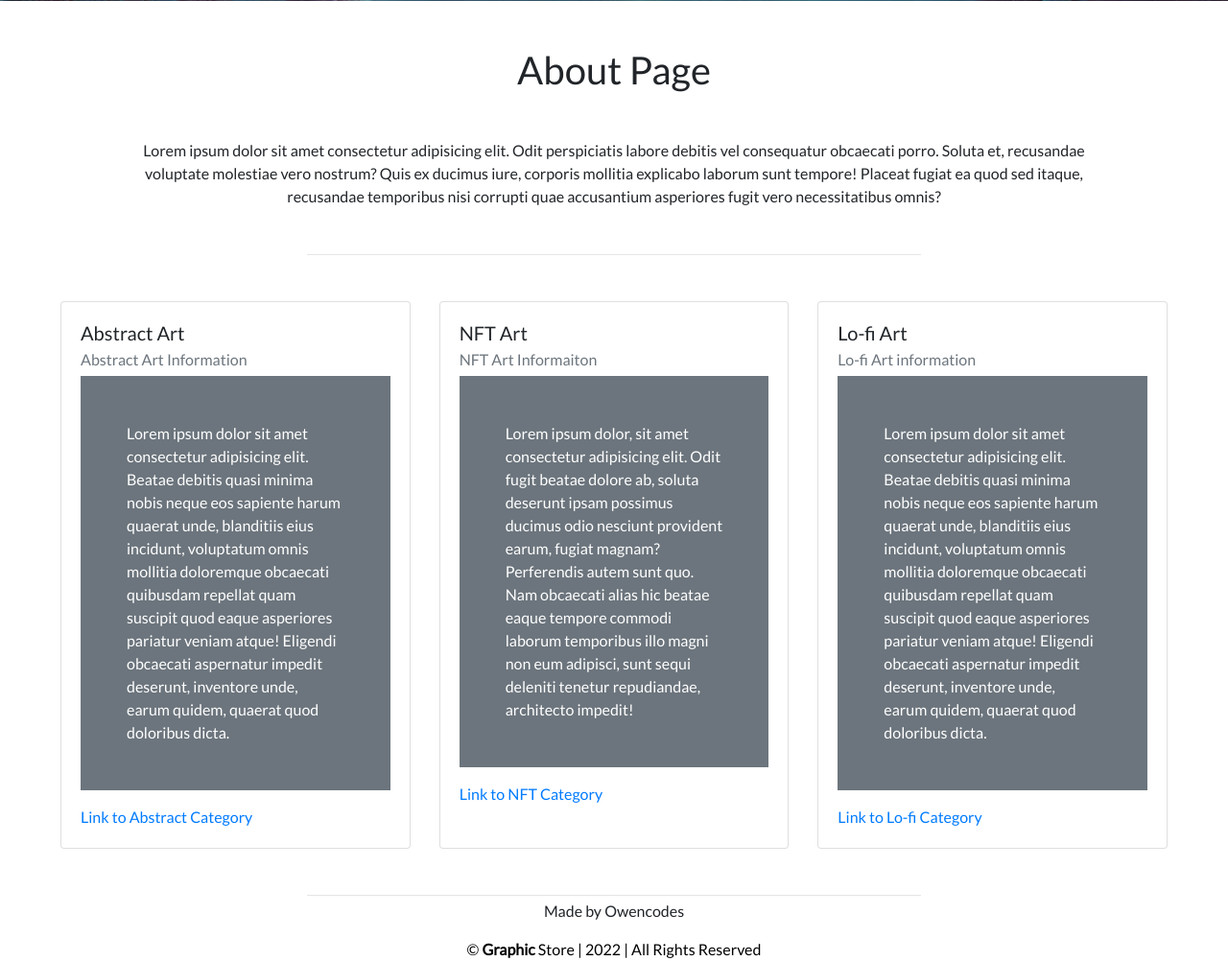
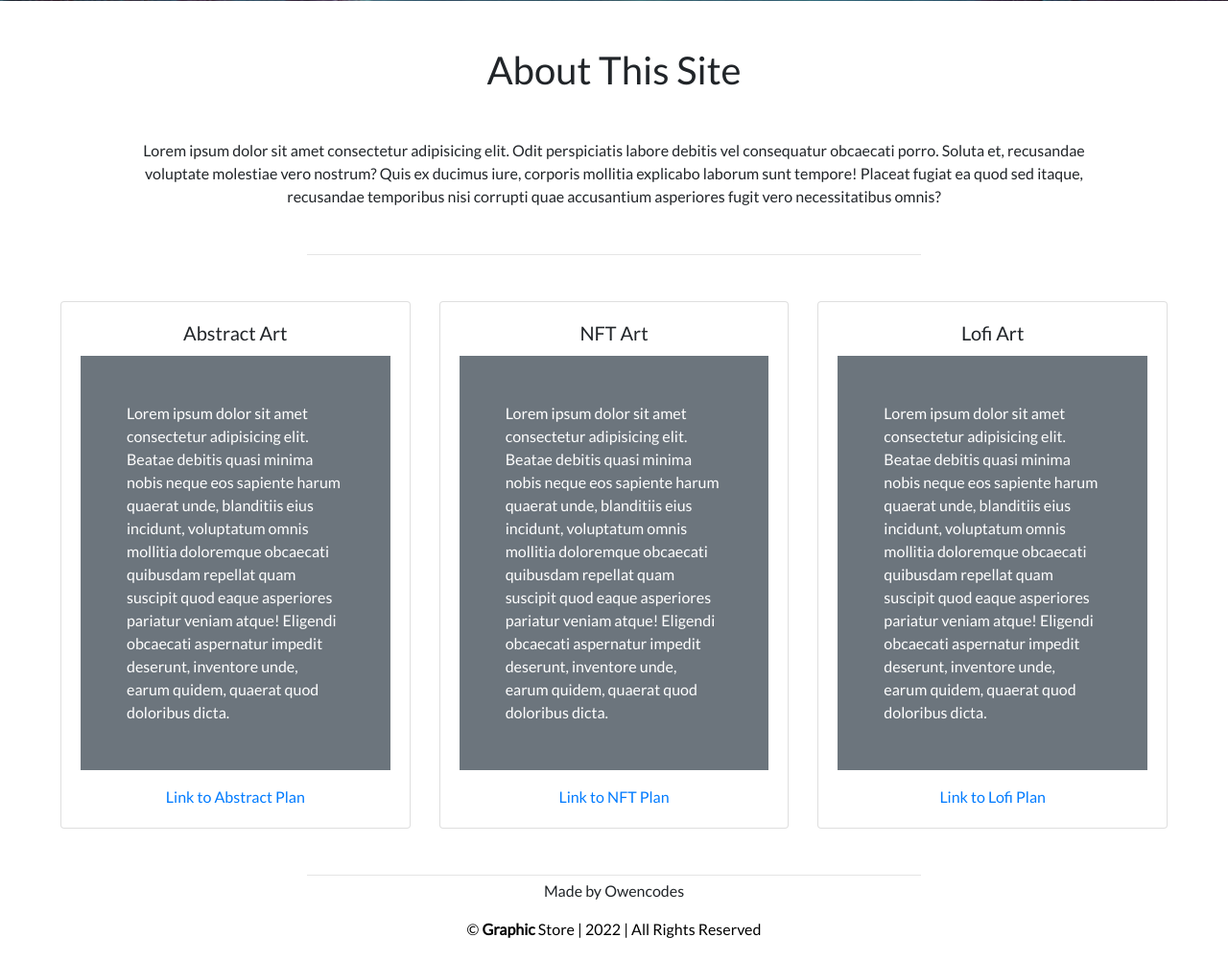
Before and after one commit to Code-Institute-Submissions/p5-graphicstore, a Django app: page /about/ in a window 1280 px wide. Shown: the part 803-1805 px from the top of the page at 96% size. After the commit the page ends 1781 px from the top, so only its background shows below. Run offline with Django 3.2, Linux system fonts and the light colour scheme; some libraries are stand-ins or nearby versions.

Commit message:
Fixed About page content

```diff
--- a/home/templates/home/about.html
+++ b/home/templates/home/about.html
@@ -30,37 +30,47 @@
         wrap: true
         })
       </script>
-       <h1 class="text-center my-5">About Page</h1>
+       <h1 class="text-center my-5">About This Site</h1>
        <div class="text-center container my-5">
         <p>Lorem ipsum dolor sit amet consectetur adipisicing elit. Odit perspiciatis labore debitis vel consequatur obcaecati porro. Soluta et, recusandae voluptate molestiae vero nostrum? Quis ex ducimus iure, corporis mollitia explicabo laborum sunt tempore! Placeat fugiat ea quod sed itaque, recusandae temporibus nisi corrupti quae accusantium asperiores fugit vero necessitatibus omnis?</p>
        </div>
        <hr class="w-50 mb-1">
        <div class="card-deck my-5 mx-5">
-          <div class="card" style="width: 18rem;">
-            <div class="card-body">
+        <div class="card">
+          <div class="card-body">
+            <div class="text-center">
               <h5 class="card-title">Abstract Art</h5>
-              <h6 class="card-subtitle mb-2 text-muted">Abstract Art Information</h6>
-              <p class="card-text bg-secondary text-white px-5 py-5">Lorem ipsum dolor sit amet consectetur adipisicing elit. Beatae debitis quasi minima nobis neque eos sapiente harum quaerat unde, blanditiis eius incidunt, voluptatum omnis mollitia doloremque obcaecati quibusdam repellat quam suscipit quod eaque asperiores pariatur veniam atque! Eligendi obcaecati aspernatur impedit deserunt, inventore unde, earum quidem, quaerat quod doloribus dicta.</p>
-              <a href="#" class="card-link">Link to Abstract Category</a>
+            </div>
+            <p class="card-text bg-secondary text-white px-5 py-5">Lorem ipsum dolor sit amet consectetur adipisicing elit. Beatae debitis quasi minima nobis neque eos sapiente harum quaerat unde, blanditiis eius incidunt, voluptatum omnis mollitia doloremque obcaecati quibusdam repellat quam suscipit quod eaque asperiores pariatur veniam atque! Eligendi obcaecati aspernatur impedit deserunt, inventore unde, earum quidem, quaerat quod doloribus dicta.</p>
+            <div class="text-center">
+              <a href="#" class="card-link">Link to Abstract Plan</a>
             </div>
           </div>
-          <div class="card" style="width: 18rem;">
-            <div class="card-body">
+        </div>
+        <div class="card">
+          <div class="card-body">
+            <div class="text-center">
               <h5 class="card-title">NFT Art</h5>
-              <h6 class="card-subtitle mb-2 text-muted">NFT Art Informaiton</h6>
-              <p class="card-text bg-secondary text-white px-5 py-5">Lorem ipsum dolor, sit amet consectetur adipisicing elit. Odit fugit beatae dolore ab, soluta deserunt ipsam possimus ducimus odio nesciunt provident earum, fugiat magnam? Perferendis autem sunt quo. Nam obcaecati alias hic beatae eaque tempore commodi laborum temporibus illo magni non eum adipisci, sunt sequi deleniti tenetur repudiandae, architecto impedit!</p>
-              <a href="#" class="card-link">Link to NFT Category</a>
+            </div>
+            <p class="card-text bg-secondary text-white px-5 py-5">Lorem ipsum dolor sit amet consectetur adipisicing elit. Beatae debitis quasi minima nobis neque eos sapiente harum quaerat unde, blanditiis eius incidunt, voluptatum omnis mollitia doloremque obcaecati quibusdam repellat quam suscipit quod eaque asperiores pariatur veniam atque! Eligendi obcaecati aspernatur impedit deserunt, inventore unde, earum quidem, quaerat quod doloribus dicta.</p>
+            <div class="text-center">
+              <a href="#" class="card-link">Link to NFT Plan</a>
             </div>
           </div>
-          <div class="card" style="width: 18rem;">
-            <div class="card-body">
-              <h5 class="card-title">Lo-fi Art</h5>
-              <h6 class="card-subtitle mb-2 text-muted">Lo-fi Art information</h6>
-              <p class="card-text bg-secondary text-white px-5 py-5">Lorem ipsum dolor sit amet consectetur adipisicing elit. Beatae debitis quasi minima nobis neque eos sapiente harum quaerat unde, blanditiis eius incidunt, voluptatum omnis mollitia doloremque obcaecati quibusdam repellat quam suscipit quod eaque asperiores pariatur veniam atque! Eligendi obcaecati aspernatur impedit deserunt, inventore unde, earum quidem, quaerat quod doloribus dicta.</p>
-              <a href="#" class="card-link">Link to Lo-fi Category</a>
+        </div>
+        <div class="card">
+          <div class="card-body">
+            <div class="text-center">
+              <h5 class="card-title">Lofi Art</h5>
             </div>
+            <p class="card-text bg-secondary text-white px-5 py-5">Lorem ipsum dolor sit amet consectetur adipisicing elit. Beatae debitis quasi minima nobis neque eos sapiente harum quaerat unde, blanditiis eius incidunt, voluptatum omnis mollitia doloremque obcaecati quibusdam repellat quam suscipit quod eaque asperiores pariatur veniam atque! Eligendi obcaecati aspernatur impedit deserunt, inventore unde, earum quidem, quaerat quod doloribus dicta.</p>
+            <div class="text-center">
+              <a href="#" class="card-link">Link to Lofi Plan</a>
+            </div>
+          </div>
         </div>
       </div>
+    </div>
 {% endblock %}
 
 {% block postloadjs %}
```
